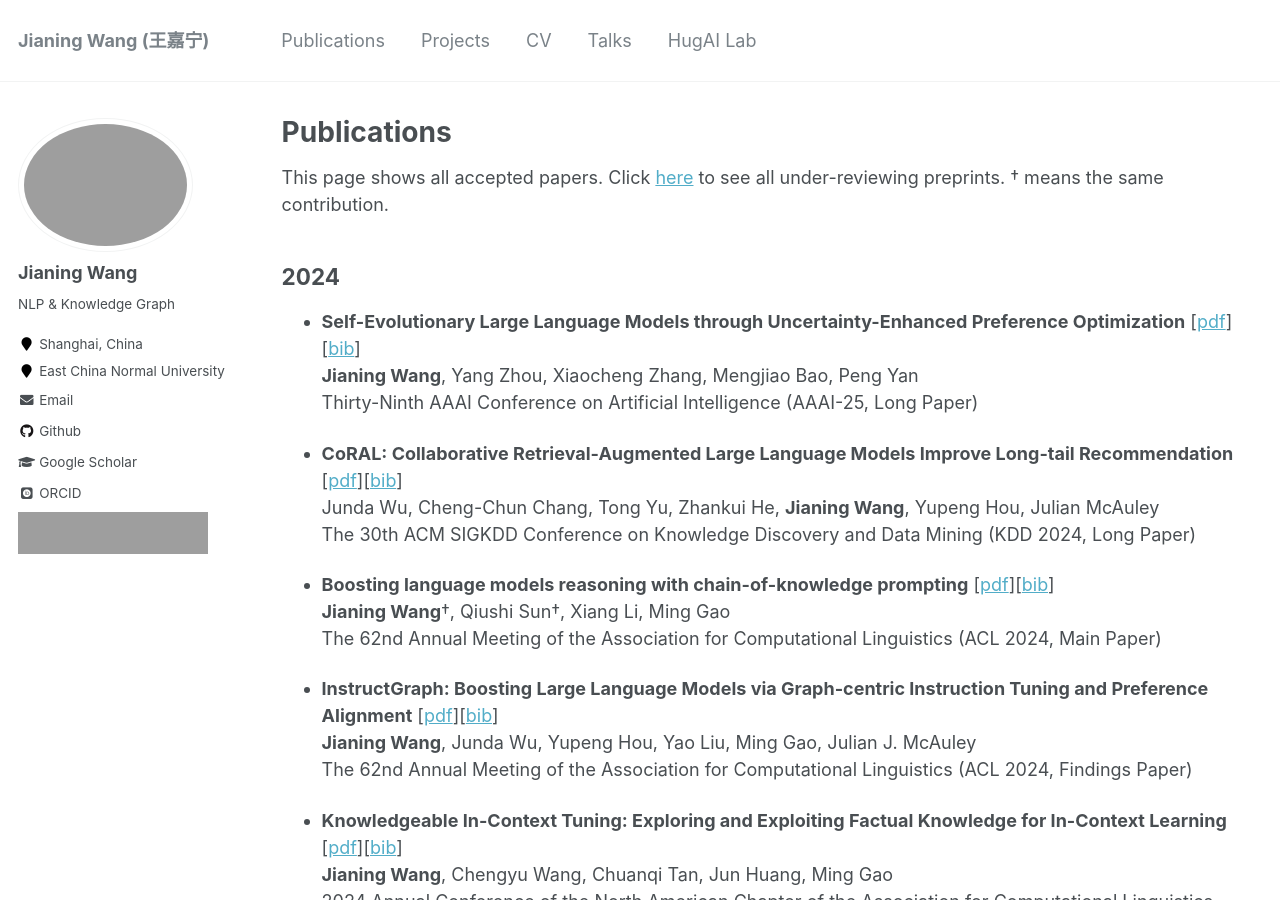
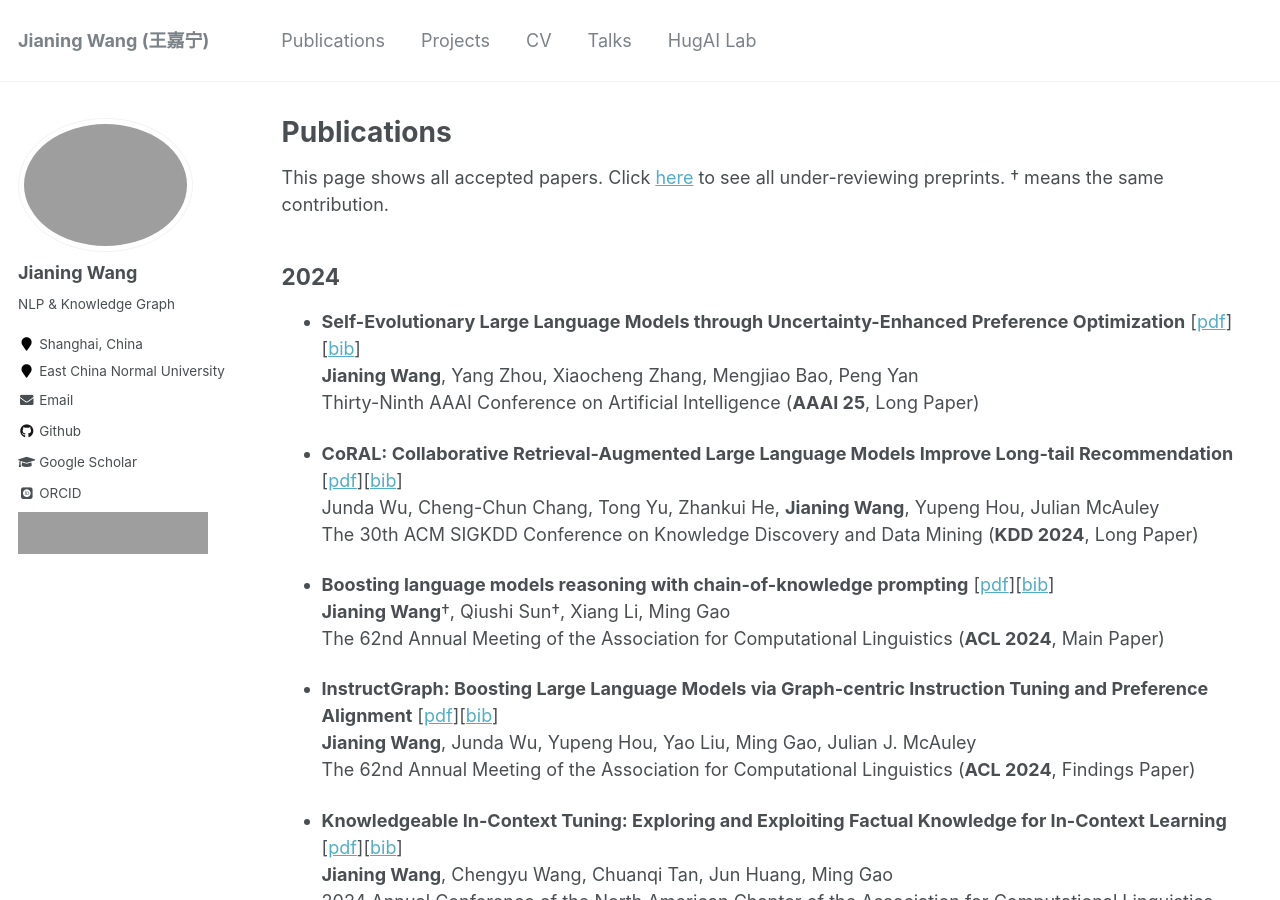
Before and after one commit to wjn1996/wjn1996.github.io, a Jekyll site: the page built from _pages/publications.md, in a window 1280 px wide and 900 px high. Built offline with Jekyll 4.4.1, drawn with Linux system fonts in a browser that asks for light colours; some web fonts are replaced; grey boxes are pictures that could not be loaded.

```diff
--- a/_pages/publications.md
+++ b/_pages/publications.md
@@ -22,23 +22,23 @@ This page shows all accepted papers. Click [here](./preprints.md) to see all und
 - **Self-Evolutionary Large Language Models through Uncertainty-Enhanced Preference Optimization** [[pdf](https://arxiv.org/pdf/2409.11212)][[bib](https://dblp.uni-trier.de/rec/journals/corr/abs-2409-11212.html?view=bibtex)]
 <br>
 **Jianing Wang**, Yang Zhou, Xiaocheng Zhang, Mengjiao Bao, Peng Yan
-<br> Thirty-Ninth AAAI Conference on Artificial Intelligence (AAAI-25, Long Paper)
+<br> Thirty-Ninth AAAI Conference on Artificial Intelligence (**AAAI 25**, Long Paper)
 
 
 - **CoRAL: Collaborative Retrieval-Augmented Large Language Models Improve Long-tail Recommendation** [[pdf](https://arxiv.org/pdf/2403.06447)][[bib](https://scholar.googleusercontent.com/scholar.bib?q=info:JjkzPhY1jVgJ:scholar.google.com/&output=citation&scisdr=ClGniFkJEIGLgKBag0U:AFWwaeYAAAAAZg5cm0WDBMEEehIXFAQU4BLPp8I&scisig=AFWwaeYAAAAAZg5cm21lncD1QJGR7L2dPgfDvmo&scisf=4&ct=citation&cd=-1&hl=en)]
 <br>
 Junda Wu, Cheng-Chun Chang, Tong Yu, Zhankui He, **Jianing Wang**, Yupeng Hou, Julian McAuley
-<br> The 30th ACM SIGKDD Conference on Knowledge Discovery and Data Mining (KDD 2024, Long Paper)
+<br> The 30th ACM SIGKDD Conference on Knowledge Discovery and Data Mining (**KDD 2024**, Long Paper)
 
 - **Boosting language models reasoning with chain-of-knowledge prompting** [[pdf](https://arxiv.org/pdf/2306.06427)][[bib](https://dblp.dagstuhl.de/rec/journals/corr/abs-2306-06427.html?view=bibtex)]
 <br>
 **Jianing Wang**†, Qiushi Sun†, Xiang Li, Ming Gao
-<br> The 62nd Annual Meeting of the Association for Computational Linguistics (ACL 2024, Main Paper)
+<br> The 62nd Annual Meeting of the Association for Computational Linguistics (**ACL 2024**, Main Paper)
 
 - **InstructGraph: Boosting Large Language Models via Graph-centric Instruction Tuning and Preference Alignment** [[pdf](https://arxiv.org/pdf/2402.08785)][[bib](https://dblp.dagstuhl.de/rec/journals/corr/abs-2402-08785.html?view=bibtex)]
 <br>
 **Jianing Wang**, Junda Wu, Yupeng Hou, Yao Liu, Ming Gao, Julian J. McAuley
-<br> The 62nd Annual Meeting of the Association for Computational Linguistics (ACL 2024, Findings Paper)
+<br> The 62nd Annual Meeting of the Association for Computational Linguistics (**ACL 2024**, Findings Paper)
 
 - **Knowledgeable In-Context Tuning: Exploring and Exploiting Factual Knowledge for In-Context Learning** [[pdf](https://arxiv.org/pdf/2309.14771.pdf)][[bib](https://dblp.dagstuhl.de/rec/journals/corr/abs-2309-14771.html?view=bibtex)]
 <br>
```
